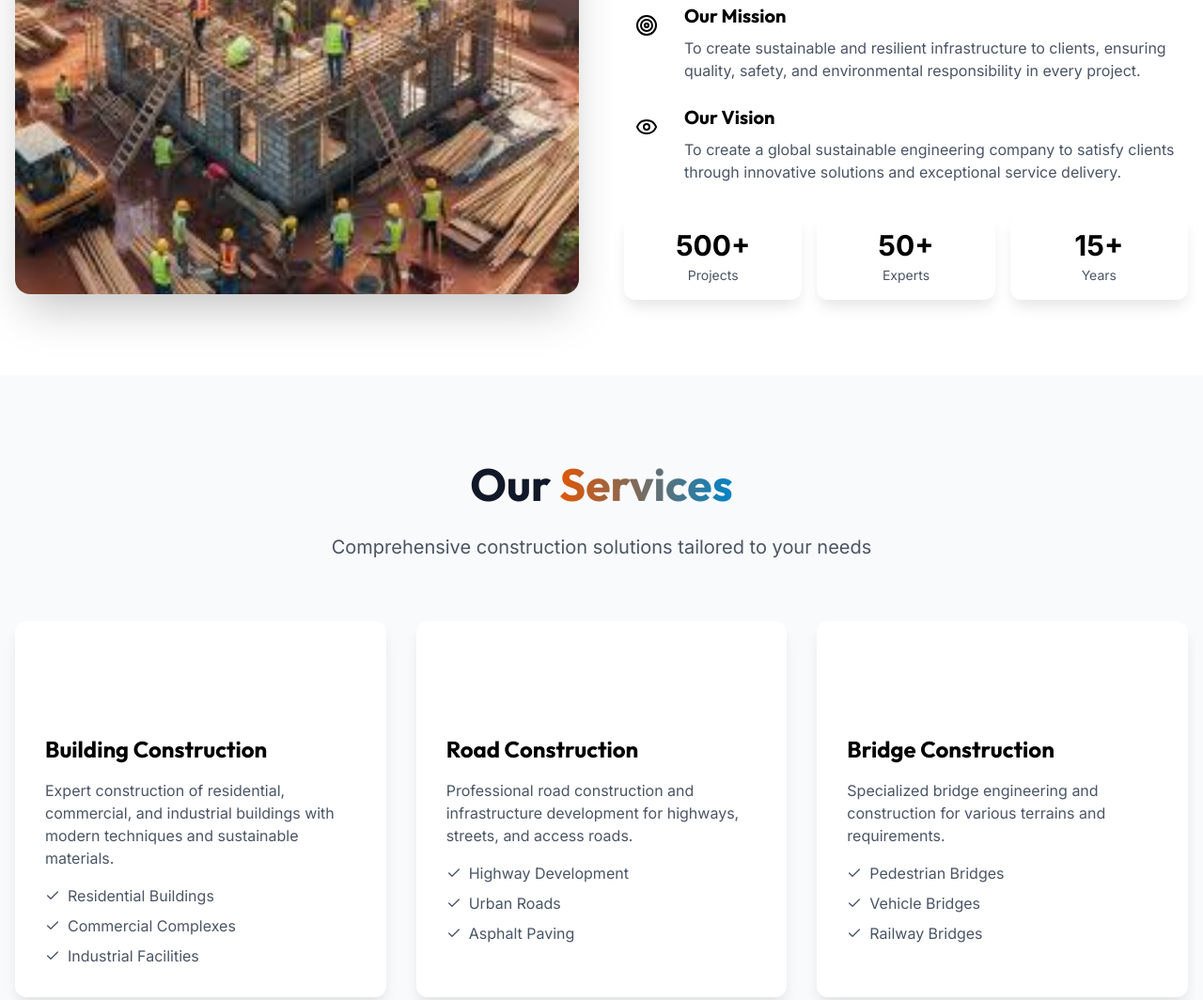
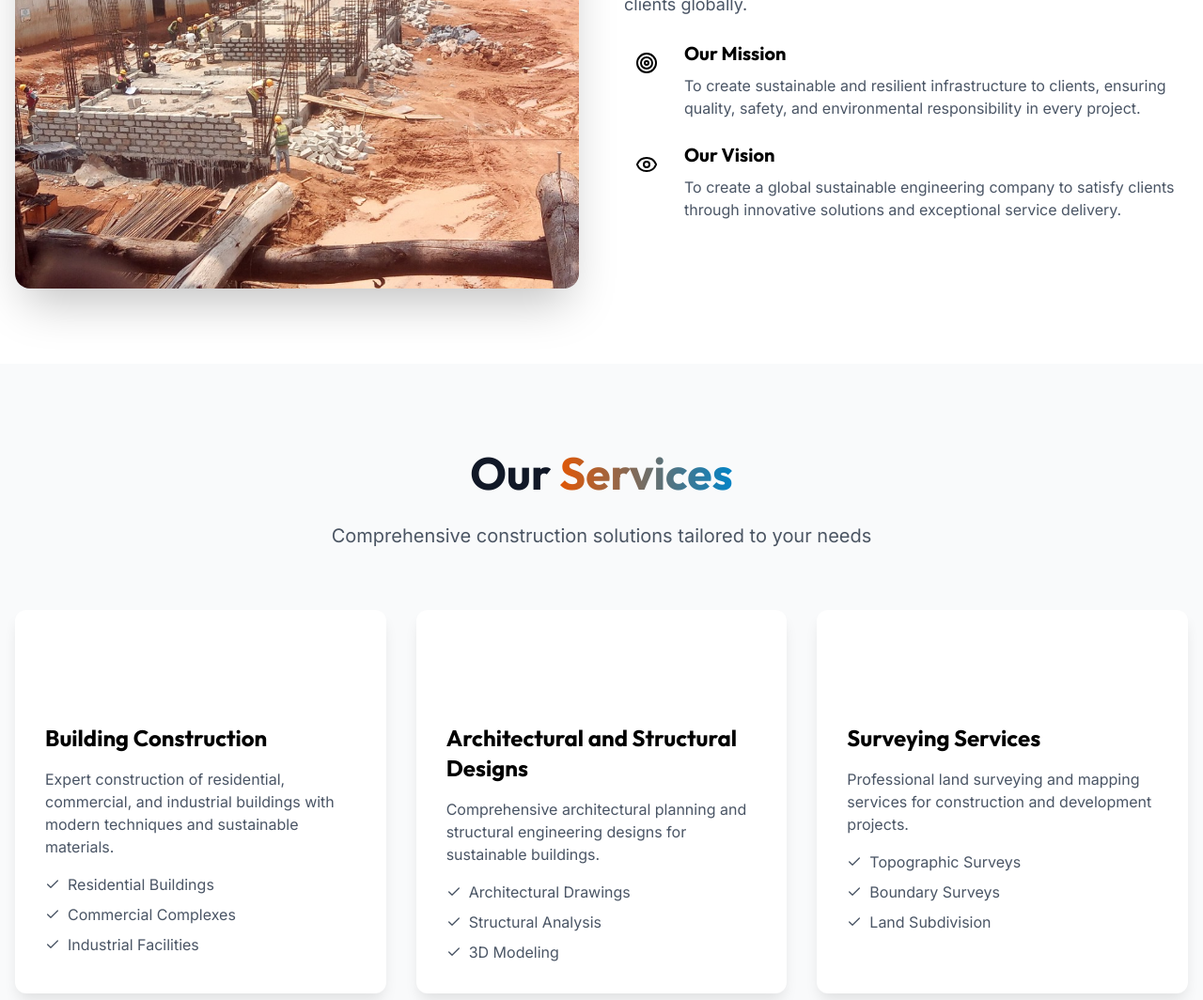
Before and after one commit to rolandoyesigye/dream-achivers, a website built with Vite: page index.html in a window 1280 px wide. Shown: the part 1073-2137 px from the top of the page at 94% size. Built offline with nearby package versions, Linux system fonts and the light colour scheme.

Commit message:
feat: replace road and bridge construction services with architectural designs and surveying, update related content, and add new images.

```diff
--- a/index.html
+++ b/index.html
@@ -4,7 +4,7 @@
     <meta charset="UTF-8">
     <meta name="viewport" content="width=device-width, initial-scale=1.0">
     <title>Dream Achievers Construction Company - Building Sustainable Infrastructure</title>
-    <meta name="description" content="Dream Achievers Construction Company specializes in sustainable infrastructure, building construction, road and bridge development, site cleaning, renovation, and plumbing services.">
+    <meta name="description" content="Dream Achievers Construction Company specializes in sustainable infrastructure, building construction, architectural designs, surveying services, site cleaning, renovation, and plumbing services.">
     <link rel="stylesheet" href="/src/style.css">
     <script src="https://unpkg.com/lucide@latest"></script>
 </head>
@@ -78,7 +78,7 @@
         <div class="container mx-auto px-4">
             <div class="grid md:grid-cols-2 gap-12 items-center">
                 <div class="animate-slide-up">
-                    <img src="/hero-new.png" alt="Our Team Construction" class="w-full h-[500px] object-cover rounded-2xl shadow-2xl">
+                    <img src="/about-us-construction.jpg" alt="Our Team Construction" class="w-full h-[500px] object-cover rounded-2xl shadow-2xl">
                 </div>
 
                 <div class="animate-slide-up">
@@ -109,9 +109,9 @@
                         </div>
                     </div>
 
-                    <div class="grid grid-cols-3 gap-4 text-center">
+                    <!-- <div class="grid grid-cols-3 gap-4 text-center">
                         <div class="card p-4">
-                            <div class="text-3xl font-bold text-primary-600 mb-1">500+</div>
+                            <div class="text-3xl font-bold text-primary-600 mb-1">6+</div>
                             <div class="text-sm text-gray-600">Projects</div>
                         </div>
                         <div class="card p-4">
@@ -119,10 +119,10 @@
                             <div class="text-sm text-gray-600">Experts</div>
                         </div>
                         <div class="card p-4">
-                            <div class="text-3xl font-bold text-primary-600 mb-1">15+</div>
+                            <div class="text-3xl font-bold text-primary-600 mb-1">2+</div>
                             <div class="text-sm text-gray-600">Years</div>
                         </div>
-                    </div>
+                    </div> -->
                 </div>
             </div>
         </div>
@@ -151,31 +151,31 @@
                     </ul>
                 </div>
 
-                <!-- Road Construction -->
+                <!-- Architectural and Structural Designs -->
                 <div class="card p-8 group">
                     <div class="bg-gradient-to-br from-secondary-500 to-secondary-600 w-16 h-16 rounded-lg flex items-center justify-center mb-6 group-hover:scale-110 transition-transform duration-300">
-                        <i data-lucide="route" class="text-white w-8 h-8"></i>
+                        <i data-lucide="pencil-ruler" class="text-white w-8 h-8"></i>
                     </div>
-                    <h3 class="text-2xl font-bold mb-4">Road Construction</h3>
-                    <p class="text-gray-600 mb-4">Professional road construction and infrastructure development for highways, streets, and access roads.</p>
+                    <h3 class="text-2xl font-bold mb-4">Architectural and Structural Designs</h3>
+                    <p class="text-gray-600 mb-4">Comprehensive architectural planning and structural engineering designs for sustainable buildings.</p>
                     <ul class="space-y-2 text-gray-600">
-                        <li class="flex items-center"><i data-lucide="check" class="w-4 h-4 text-secondary-600 mr-2"></i>Highway Development</li>
-                        <li class="flex items-center"><i data-lucide="check" class="w-4 h-4 text-secondary-600 mr-2"></i>Urban Roads</li>
-                        <li class="flex items-center"><i data-lucide="check" class="w-4 h-4 text-secondary-600 mr-2"></i>Asphalt Paving</li>
+                        <li class="flex items-center"><i data-lucide="check" class="w-4 h-4 text-secondary-600 mr-2"></i>Architectural Drawings</li>
+                        <li class="flex items-center"><i data-lucide="check" class="w-4 h-4 text-secondary-600 mr-2"></i>Structural Analysis</li>
+                        <li class="flex items-center"><i data-lucide="check" class="w-4 h-4 text-secondary-600 mr-2"></i>3D Modeling</li>
                     </ul>
                 </div>
 
-                <!-- Bridge Construction -->
+                <!-- Surveying Services -->
                 <div class="card p-8 group">
                     <div class="bg-gradient-to-br from-primary-500 to-secondary-600 w-16 h-16 rounded-lg flex items-center justify-center mb-6 group-hover:scale-110 transition-transform duration-300">
-                        <i data-lucide="bridge" class="text-white w-8 h-8"></i>
+                        <i data-lucide="map" class="text-white w-8 h-8"></i>
                     </div>
-                    <h3 class="text-2xl font-bold mb-4">Bridge Construction</h3>
-                    <p class="text-gray-600 mb-4">Specialized bridge engineering and construction for various terrains and requirements.</p>
+                    <h3 class="text-2xl font-bold mb-4">Surveying Services</h3>
+                    <p class="text-gray-600 mb-4">Professional land surveying and mapping services for construction and development projects.</p>
                     <ul class="space-y-2 text-gray-600">
-                        <li class="flex items-center"><i data-lucide="check" class="w-4 h-4 text-primary-600 mr-2"></i>Pedestrian Bridges</li>
-                        <li class="flex items-center"><i data-lucide="check" class="w-4 h-4 text-primary-600 mr-2"></i>Vehicle Bridges</li>
-                        <li class="flex items-center"><i data-lucide="check" class="w-4 h-4 text-primary-600 mr-2"></i>Railway Bridges</li>
+                        <li class="flex items-center"><i data-lucide="check" class="w-4 h-4 text-primary-600 mr-2"></i>Topographic Surveys</li>
+                        <li class="flex items-center"><i data-lucide="check" class="w-4 h-4 text-primary-600 mr-2"></i>Boundary Surveys</li>
+                        <li class="flex items-center"><i data-lucide="check" class="w-4 h-4 text-primary-600 mr-2"></i>Land Subdivision</li>
                     </ul>
                 </div>
 
@@ -256,7 +256,7 @@
                 <!-- Project 2 -->
                 <div class="card overflow-hidden group">
                     <div class="relative overflow-hidden">
-                        <img src="/project-road.png" alt="Highway Construction Project" class="w-full h-64 object-cover group-hover:scale-110 transition-transform duration-500">
+                        <img src="/project-surveying.jpg" alt="Land Surveying Project" class="w-full h-64 object-cover group-hover:scale-110 transition-transform duration-500">
                         <div class="absolute inset-0 bg-gradient-to-t from-black/70 to-transparent opacity-0 group-hover:opacity-100 transition-opacity duration-300 flex items-end">
                             <div class="p-6 text-white">
                                 <p class="text-sm">Completed 2024</p>
@@ -264,8 +264,8 @@
                         </div>
                     </div>
                     <div class="p-6">
-                        <h3 class="text-xl font-bold mb-2">Trans-African Highway</h3>
-                        <p class="text-gray-600 mb-4">Major highway infrastructure project connecting multiple regions with modern road systems.</p>
+                        <h3 class="text-xl font-bold mb-2">Topographical Land Surveying</h3>
+                        <p class="text-gray-600 mb-4">Detailed land mapping and boundary surveying for a major infrastructure development project.</p>
                         <div class="flex items-center text-primary-600">
                             <i data-lucide="map-pin" class="w-4 h-4 mr-2"></i>
                             <span class="text-sm">Mbarara, Uganda</span>
@@ -352,7 +352,7 @@
                         </div>
                         <div>
                             <h3 class="font-bold text-lg mb-2">Phone</h3>
-                            <p class="text-white/80">+256 708902767<br>+254 741451346</p>
+                            <p class="text-white/80">+256 767252066</p>
                         </div>
                     </div>
 
@@ -362,7 +362,7 @@
                         </div>
                         <div>
                             <h3 class="font-bold text-lg mb-2">Email</h3>
-                            <p class="text-white/80">info@dreamachievers.co.ke<br>projects@dreamachievers.co.ke</p>
+                            <p class="text-white/80">alvinkwesigabo@gmail.com</p>
                         </div>
                     </div>
 
@@ -406,8 +406,8 @@
                     <h3 class="font-bold text-lg mb-4">Services</h3>
                     <ul class="space-y-2 text-gray-400">
                         <li>Building Construction</li>
-                        <li>Road Construction</li>
-                        <li>Bridge Construction</li>
+                        <li>Architectural and Structural Designs</li>
+                        <li>Site Cleaning</li>
                         <li>Renovation Services</li>
                     </ul>
                 </div>
```
Also changed, not shown: public/about-us-construction.jpg (added), public/project-surveying.jpg (added).
